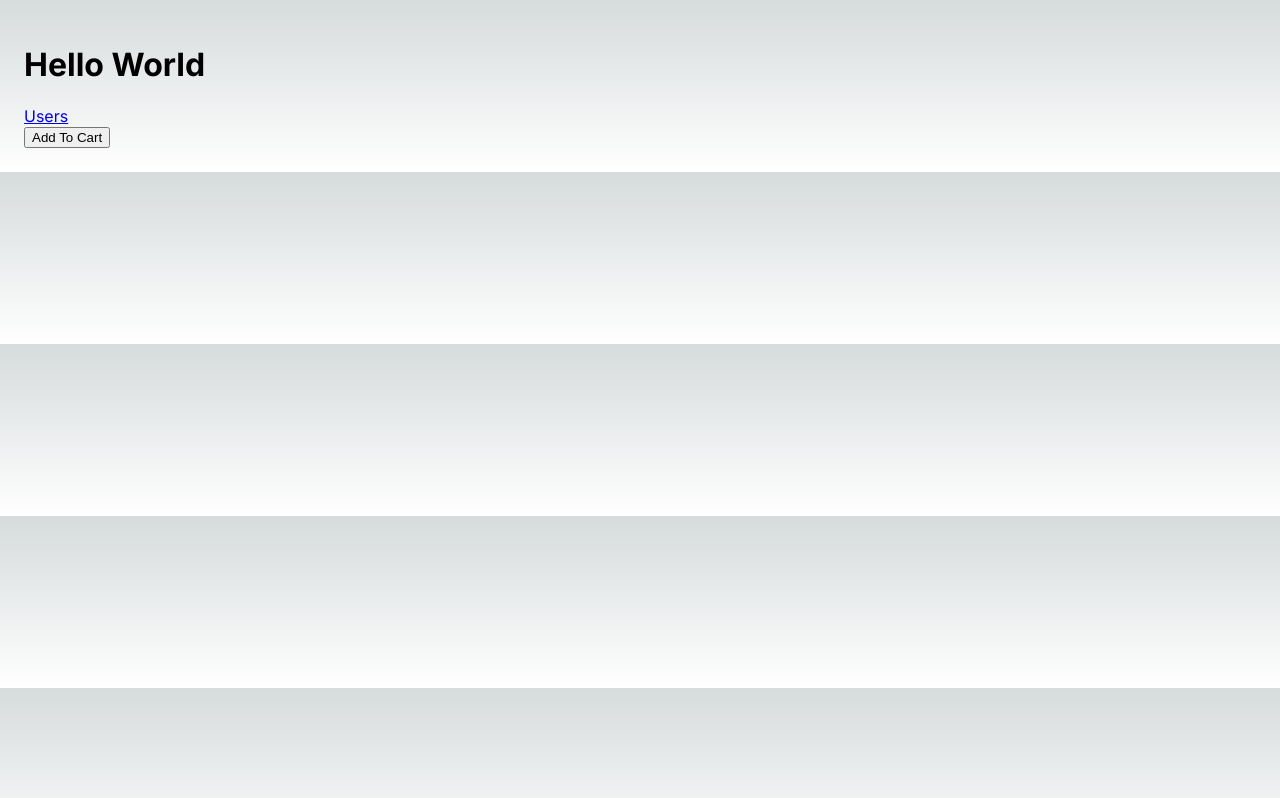
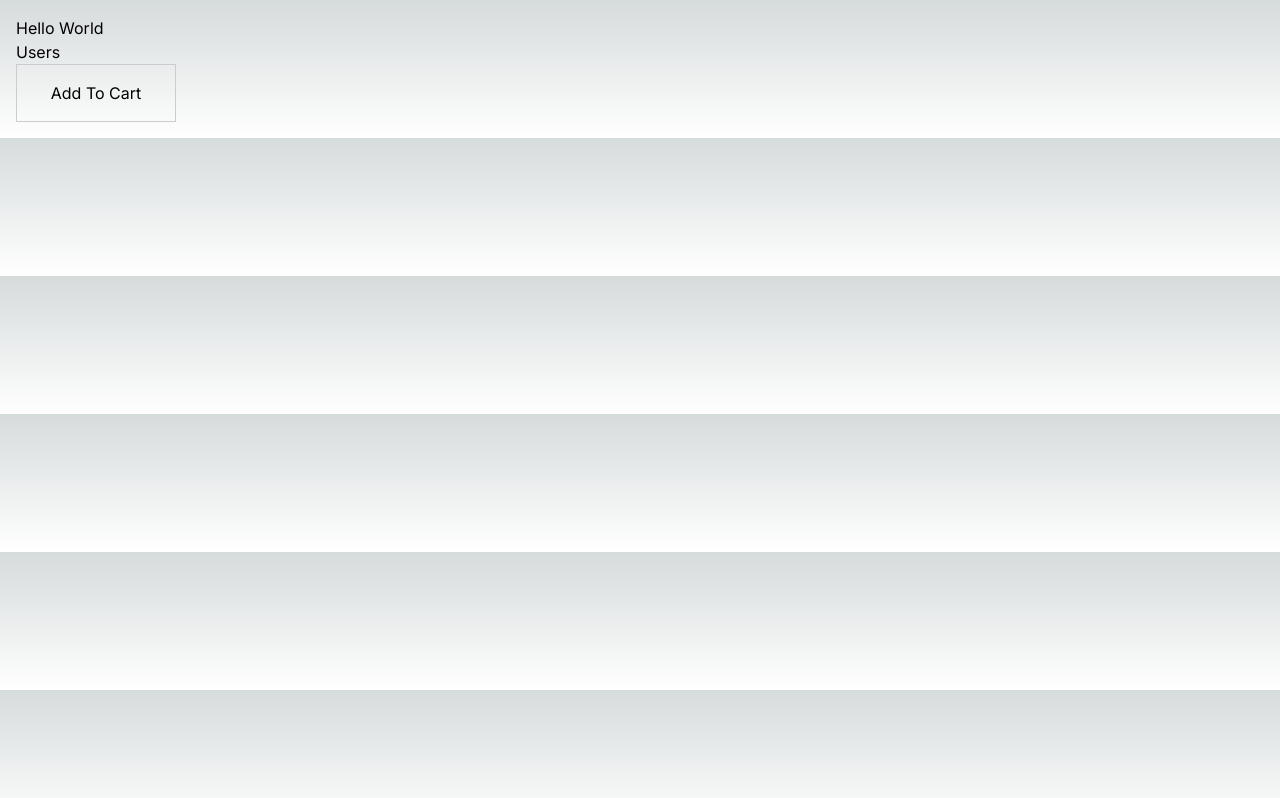
Before and after one commit to pettis1996/next-app, a Next.js app: page / in a window 1280 px wide. Built offline with nearby package versions, Linux system fonts and the light colour scheme.

Commit message:
setup for styling components with css modules

```diff
--- a/app/components/AddToCart.tsx
+++ b/app/components/AddToCart.tsx
@@ -1,13 +1,11 @@
 "use client";
 import React from 'react'
 
-const AddToCart = () => {
+const AddToCart = (className: string) => {
   return (
-    <div>
-      <button onClick={() => console.log("Hello World")}>
-        Add To Cart
-      </button>
-    </div>
+    <button className={className} onClick={() => console.log("Hello World")}>
+      Add To Cart
+    </button>
   )
 }
 
--- /dev/null
+++ b/app/components/ProductCard.module.css
@@ -0,0 +1,16 @@
+.cart {
+    padding: 1rem;
+    border: 1px solid #ccc;
+    width: 10rem;
+    text-align: center;
+    cursor: pointer;
+}
+
+@keyframes button-hover {
+    0% {background-color: #baadc6;}
+    50% {background-color: #9258c4}
+    100% {background-color: #771ec6;}
+}
+.cart:hover {
+    animation: button-hover forwards .75s;
+}
--- a/app/components/ProductCard.tsx
+++ b/app/components/ProductCard.tsx
@@ -1,12 +1,13 @@
-import React from 'react'
-import AddToCart from './AddToCart'
+import React from 'react';
+import AddToCart from './AddToCart';
+import styles from "./ProductCard.module.css";
 
 const ProductCard = () => {
   return (
-    <div>
-      <AddToCart />
+    <div className={styles.cart}>
+      <AddToCart className={styles.cart} />
     </div>
   )
 }
 
-export default ProductCard
+export default ProductCard;
--- a/app/globals.css
+++ b/app/globals.css
@@ -1,3 +1,7 @@
+@tailwind base;
+@tailwind components;
+@tailwind utilities;
+
 :root {
   --foreground-rgb: 0, 0, 0;
   --background-start-rgb: 214, 219, 220;
```
